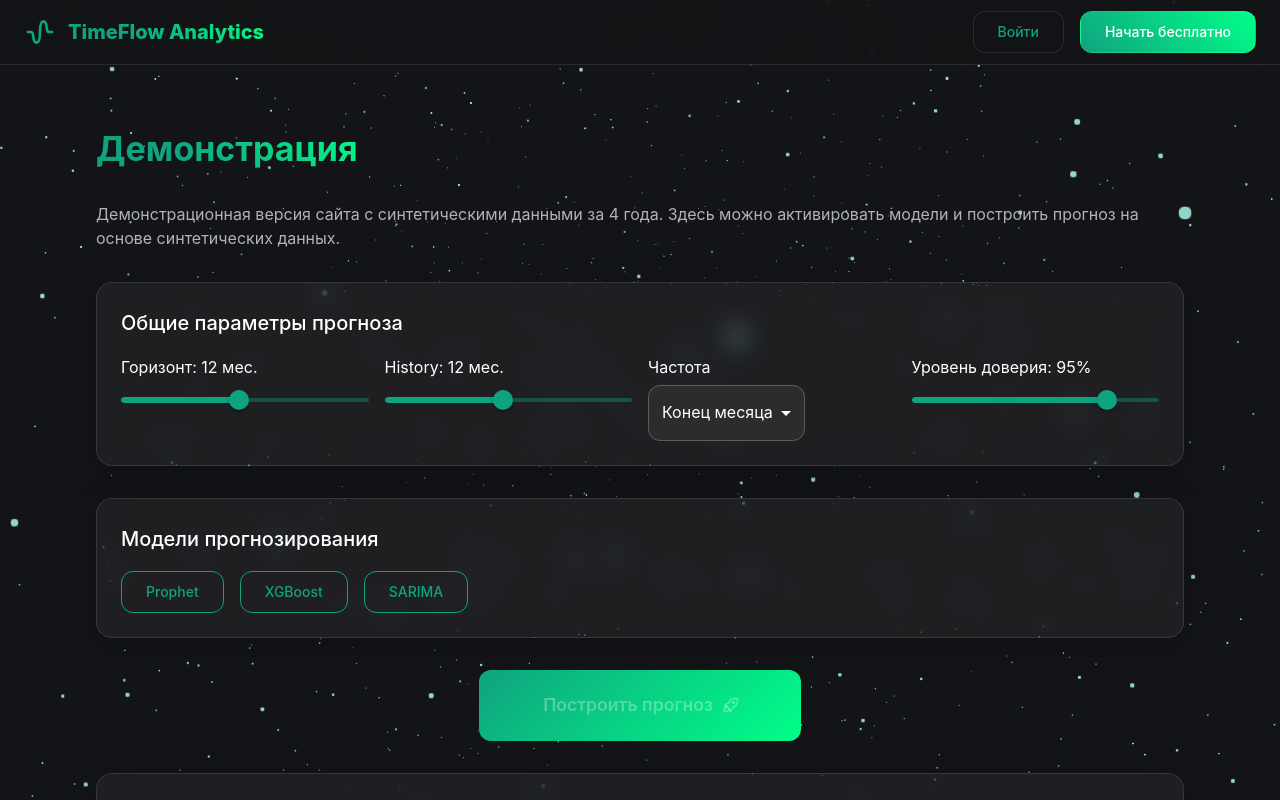
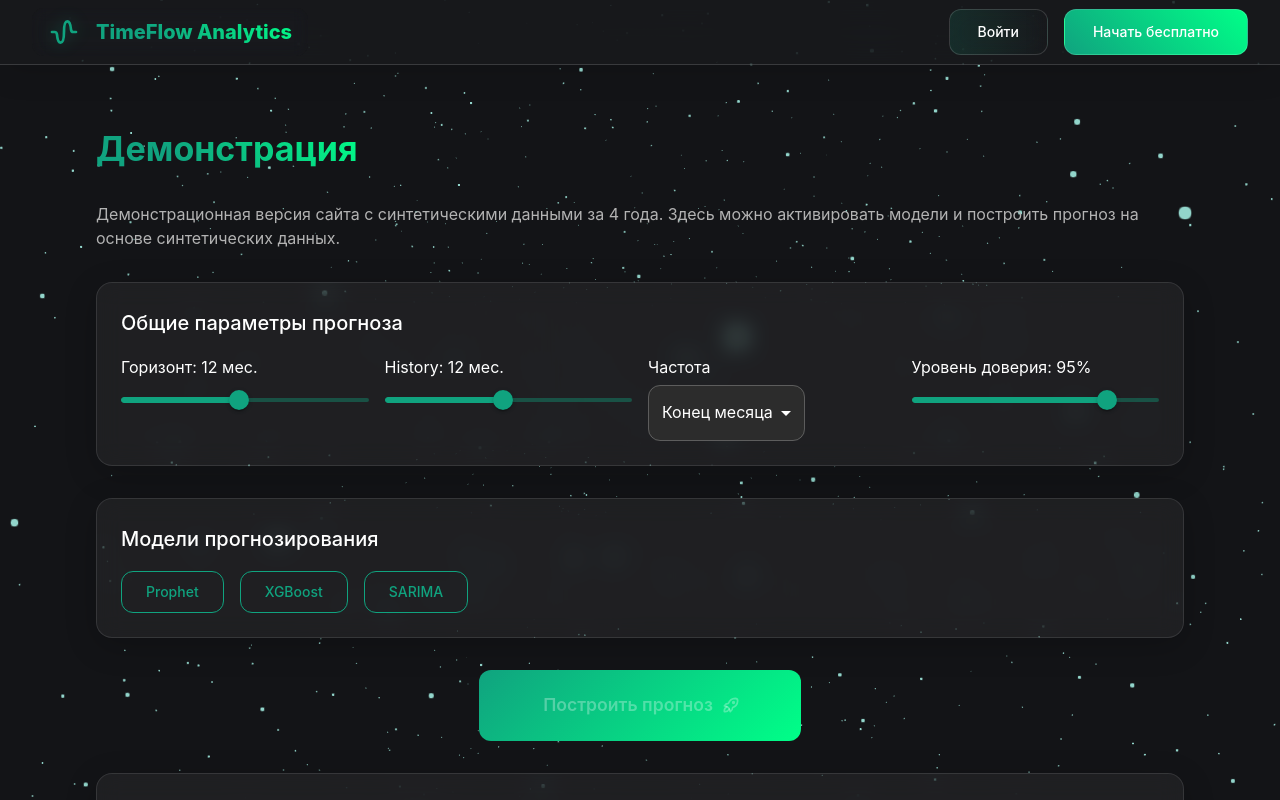
Before and after one commit to DenisML51/TimeFlow, a React (Create React App) app in the folder frontend/: page /demo in a window 1280 px wide. Shown: the top 800 px of the page. Built offline with nearby package versions, Linux system fonts and the light colour scheme; no server answers.

Commit message:
version 7.9 header design new

```diff
--- a/frontend/src/components/Header.jsx
+++ b/frontend/src/components/Header.jsx
@@ -19,14 +19,16 @@ import PersonalCabinetDrawer from "../pages/PersonalCabinetDrawer";
 
 const GlassButton = styled(Button)(({ theme }) => ({
   backdropFilter: 'blur(12px)',
-  backgroundColor: alpha(theme.palette.background.paper, 0.1),
-  border: '1px solid rgba(255,255,255,0.1)',
+  background: `linear-gradient(90deg, ${alpha(theme.palette.primary.main, 0.15)} 0%, ${alpha(theme.palette.background.paper, 0.1)} 100%)`,
+  border: '1px solid rgba(255,255,255,0.15)',
   borderRadius: '12px',
-  padding: '8px 24px',
+  padding: '10px 28px',
   transition: 'all 0.3s cubic-bezier(0.4, 0, 0.2, 1)',
+  color: theme.palette.text.primary,
   '&:hover': {
-    backgroundColor: alpha(theme.palette.primary.main, 0.2),
-    transform: 'translateY(-2px)'
+    background: `linear-gradient(90deg, ${alpha(theme.palette.primary.main, 0.25)} 0%, ${alpha(theme.palette.primary.main, 0.15)} 100%)`,
+    transform: 'translateY(-2px)',
+    boxShadow: `0 8px 24px ${alpha(theme.palette.primary.main, 0.2)}`
   }
 }));
 
@@ -58,32 +60,53 @@ const Header = () => {
           transition={{ duration: 0.8, type: 'spring' }}
           position="fixed"
           sx={{
-            background: alpha(theme.palette.background.default, 0.8),
-            backdropFilter: 'blur(16px)',
-            boxShadow: 'none',
-            borderBottom: '1px solid rgba(255,255,255,0.1)'
+            background: alpha(theme.palette.background.default, 0.65),
+            backdropFilter: 'blur(20px)',
+            boxShadow: '0 8px 32px rgba(0,0,0,0.1)',
+            borderBottom: '1px solid rgba(255,255,255,0.15)',
+            backgroundImage: 'linear-gradient(rgba(255, 255, 255, 0.02), rgba(255, 255, 255, 0.02))'
           }}
         >
-          <Toolbar sx={{ height: '100%', position: 'relative', zIndex: 1 }}>
+          <Toolbar sx={{
+            height: '100%',
+            position: 'relative',
+            zIndex: 1,
+            padding: { xs: '0 16px', md: '0 32px' }
+          }}>
             <Box
               component={motion.div}
               whileHover={{ scale: 1.05 }}
               onHoverStart={() => setIsHovered(true)}
               onHoverEnd={() => setIsHovered(false)}
               onClick={handleLogoClick}
-              sx={{ display: 'flex', alignItems: 'center', cursor: 'pointer' }}
+              sx={{
+                display: 'flex',
+                alignItems: 'center',
+                cursor: 'pointer',
+                padding: '8px 16px',
+                borderRadius: '12px',
+                background: alpha(theme.palette.background.paper, 0.1),
+                backdropFilter: 'blur(8px)',
+                transition: 'all 0.3s ease'
+              }}
             >
-              <TbWaveSine size={32} color={theme.palette.primary.main} />
+              <TbWaveSine
+                size={32}
+                color={theme.palette.primary.main}
+                style={{
+                  filter: 'drop-shadow(0 0 8px rgba(16,163,127,0.4))'
+                }}
+              />
               <Typography
                 variant="h6"
                 sx={{
-                  ml: 1.5,
+                  ml: 2,
                   fontWeight: 800,
                   background: `linear-gradient(45deg, ${theme.palette.primary.main} 30%, #00ff88 100%)`,
                   WebkitBackgroundClip: 'text',
                   WebkitTextFillColor: 'transparent',
-                  position: 'relative'
-
+                  position: 'relative',
+                  fontSize: { xs: '1.1rem', md: '1.25rem' }
                 }}
               >
                 TimeFlow Analytics
@@ -94,7 +117,8 @@ const Header = () => {
                     position: 'absolute',
                     bottom: -4,
                     height: '2px',
-                    background: theme.palette.primary.main
+                    background: theme.palette.primary.main,
+                    boxShadow: `0 0 8px ${theme.palette.primary.main}`
                   }}
                 />
               </Typography>
@@ -107,8 +131,9 @@ const Header = () => {
                 <GlassButton
                   component={motion.div}
                   whileHover={{ scale: 1.05 }}
+                  whileTap={{ scale: 0.95 }}
                   onClick={() => setCabinetOpen(true)}
-                  startIcon={<HistoryIcon />}
+                  startIcon={<HistoryIcon sx={{ color: theme.palette.primary.main }} />}
                 >
                   Аккаунт
                 </GlassButton>
@@ -116,8 +141,14 @@ const Header = () => {
                 <GlassButton
                   component={motion.div}
                   whileHover={{ scale: 1.05 }}
+                  whileTap={{ scale: 0.95 }}
                   onClick={handleLogout}
-                  color="error"
+                  sx={{
+                    background: `linear-gradient(45deg, ${alpha(theme.palette.error.main, 0.2)} 0%, ${alpha(theme.palette.error.main, 0.1)} 100%)`,
+                    '&:hover': {
+                      background: `linear-gradient(45deg, ${alpha(theme.palette.error.main, 0.3)} 0%, ${alpha(theme.palette.error.main, 0.2)} 100%)`
+                    }
+                  }}
                 >
                   Выход
                 </GlassButton>
@@ -127,6 +158,7 @@ const Header = () => {
                 <GlassButton
                   component={motion.div}
                   whileHover={{ scale: 1.05 }}
+                  whileTap={{ scale: 0.95 }}
                   onClick={() => navigate("/login")}
                 >
                   Войти
@@ -134,10 +166,14 @@ const Header = () => {
                 <GlassButton
                   component={motion.div}
                   whileHover={{ scale: 1.05 }}
+                  whileTap={{ scale: 0.95 }}
                   onClick={() => navigate("/register")}
                   sx={{
                     background: `linear-gradient(45deg, ${theme.palette.primary.main} 0%, #00ff88 100%)`,
-                    color: theme.palette.getContrastText(theme.palette.primary.main)
+                    color: theme.palette.getContrastText(theme.palette.primary.main),
+                    '&:hover': {
+                      boxShadow: `0 8px 24px ${alpha(theme.palette.primary.main, 0.3)}`
+                    }
                   }}
                 >
                   Начать бесплатно
--- a/frontend/src/pages/DemoPage.jsx
+++ b/frontend/src/pages/DemoPage.jsx
@@ -41,7 +41,7 @@ ChartJS.register(CategoryScale, LinearScale, PointElement, LineElement, Title, T
 const generateSyntheticData = () => {
   const data = [];
   const startYear = 2018;
-  const endYear = 2022; // генерируем данные с 2018 по 2021 год (можно изменить по необходимости)
+  const endYear = 2024; // генерируем данные с 2018 по 2021 год (можно изменить по необходимости)
   let index = 0;
   for (let year = startYear; year < endYear; year++) {
     for (let month = 0; month < 12; month++) {
--- a/frontend/src/pages/ForecastPage.jsx
+++ b/frontend/src/pages/ForecastPage.jsx
@@ -707,7 +707,9 @@ export default function ForecastPage() {
   // Данные для прогноза из предыдущей страницы
   const stateModifiedData = location.state?.modifiedData || [];
   const stateSelectedColumns = location.state?.selectedColumns || [];
+  // eslint-disable-next-line react-hooks/exhaustive-deps
   const initialModifiedData = stateModifiedData.length ? stateModifiedData : [];
+  // eslint-disable-next-line react-hooks/exhaustive-deps
   const initialSelectedColumns = stateSelectedColumns.length ? stateSelectedColumns : [];
 
   useEffect(() => {
```
